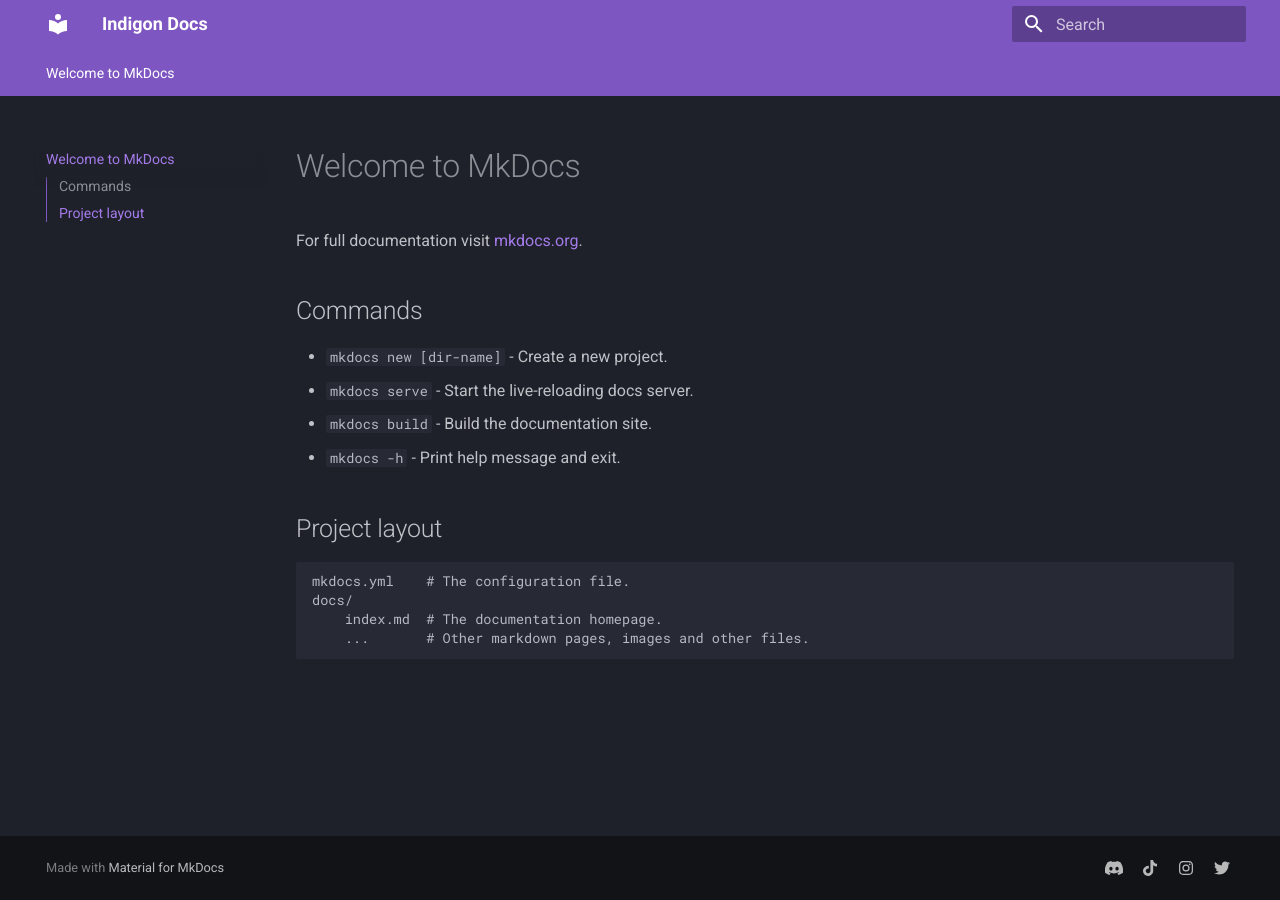
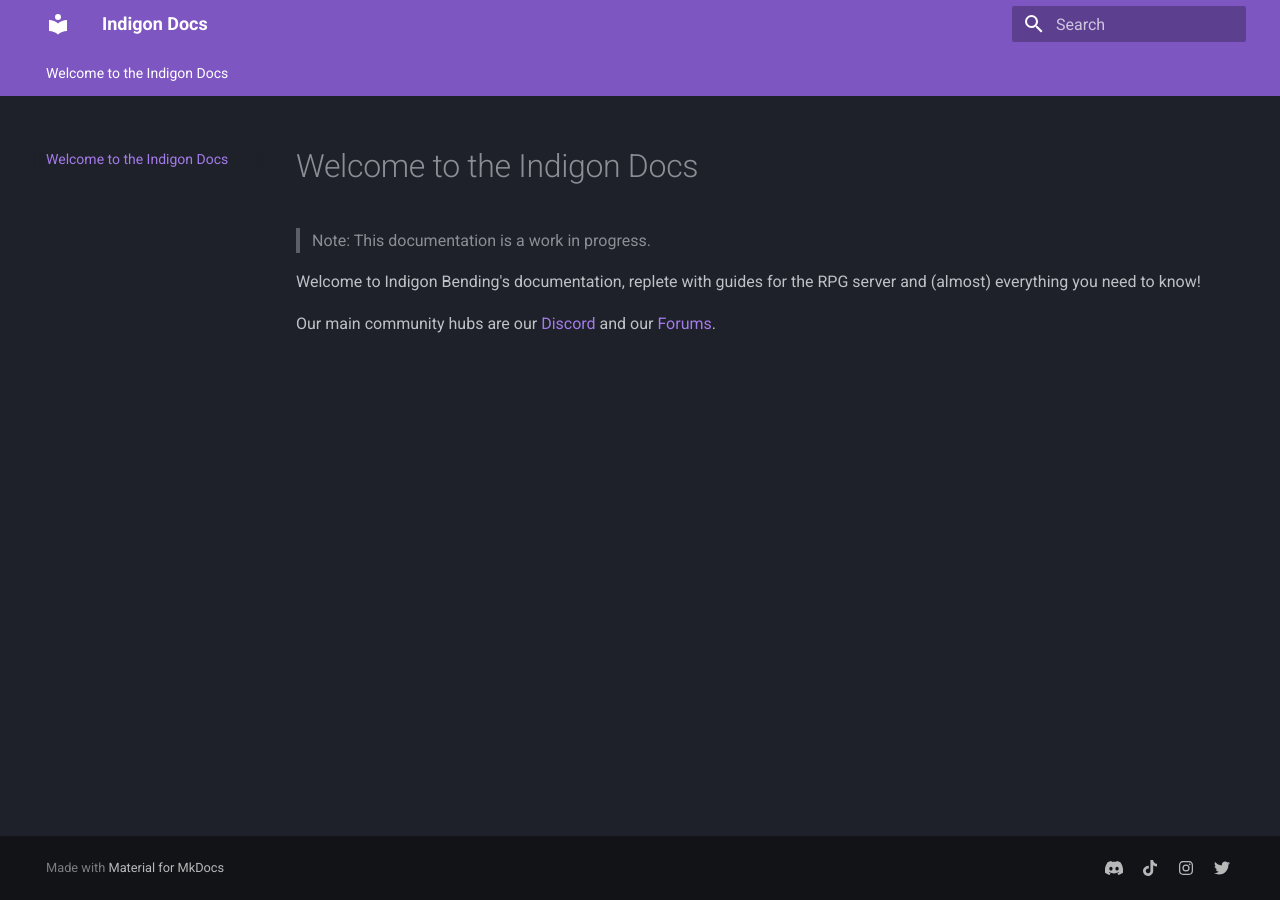
Before and after one commit to IndigonBending/IndigonBending.github.io, an MkDocs documentation site: the page built from docs/index.md, in a window 1280 px wide. Built offline with MkDocs 1.6.1 and Material for MkDocs 9.7.7, drawn with Linux system fonts in a browser that asks for light colours.

Commit message:
Update index.md

```diff
--- a/docs/index.md
+++ b/docs/index.md
@@ -1,17 +1,7 @@
-# Welcome to MkDocs
+# Welcome to the Indigon Docs
 
-For full documentation visit [mkdocs.org](https://www.mkdocs.org).
+> Note: This documentation is a work in progress.
 
-## Commands
+Welcome to Indigon Bending's documentation, replete with guides for the RPG server and (almost) everything you need to know!
 
-* `mkdocs new [dir-name]` - Create a new project.
-* `mkdocs serve` - Start the live-reloading docs server.
-* `mkdocs build` - Build the documentation site.
-* `mkdocs -h` - Print help message and exit.
-
-## Project layout
-
-    mkdocs.yml    # The configuration file.
-    docs/
-        index.md  # The documentation homepage.
-        ...       # Other markdown pages, images and other files.
+Our main community hubs are our [Discord](https://discord.gg/VYE5WWr) and our [Forums](http://indigonmc.com/index.php).
```
